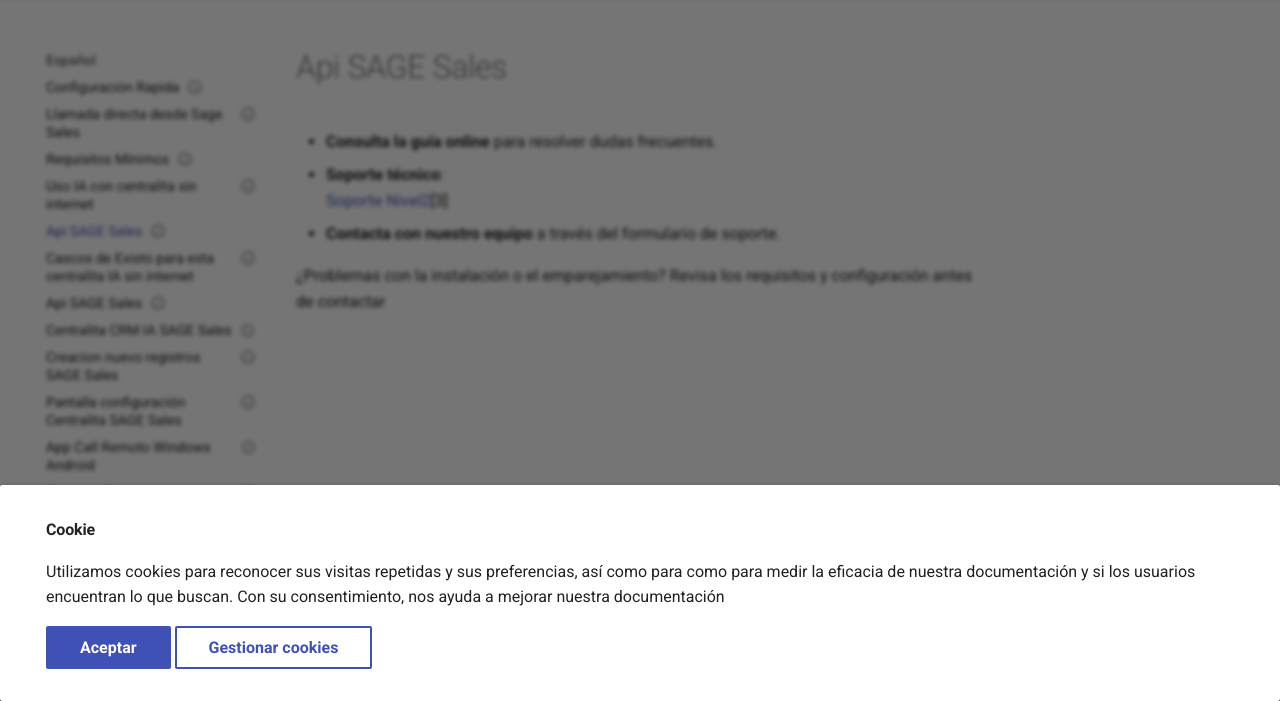
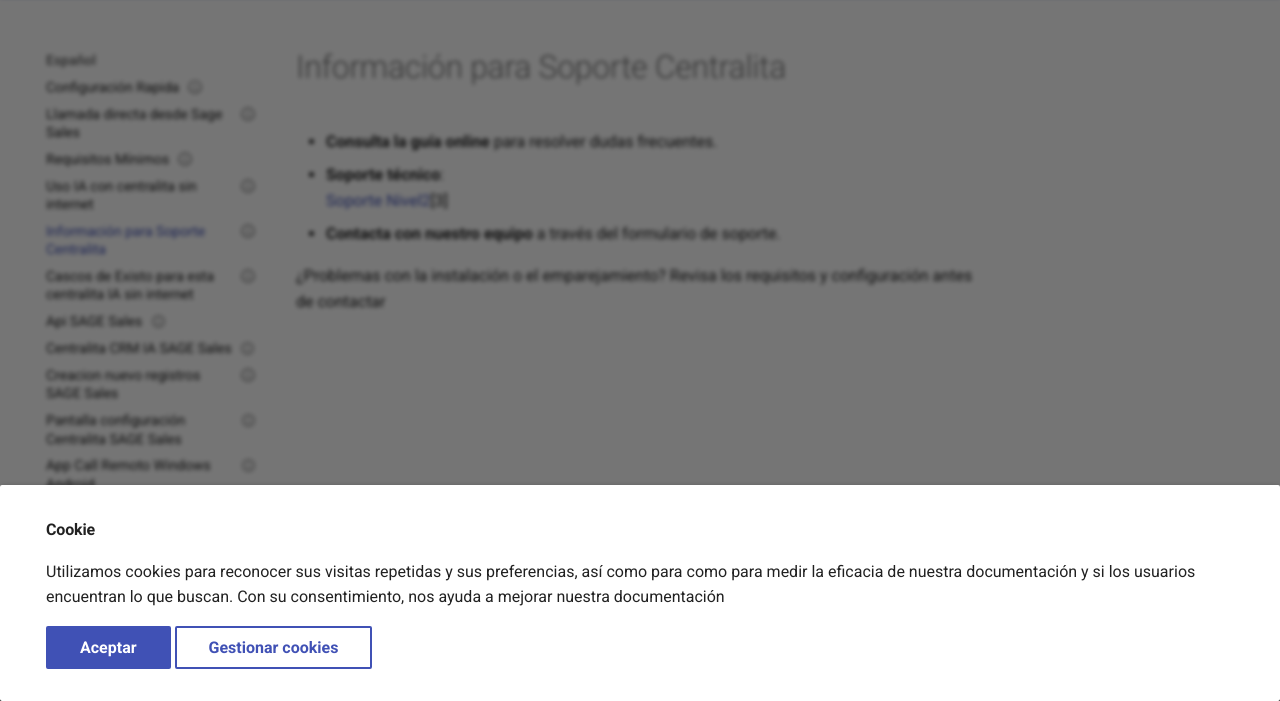
Before and after one commit to wertyMSD/CENTRALITA-IA-SAGE-SALES, a plain HTML site: page castellano/soporte/index.html in a window 1280 px wide. Shown: the part 99-800 px from the top of the page. Drawn offline with Linux system fonts and the light colour scheme; files whose address does not match are found by name.

Commit message:
Deployed fbb841b with MkDocs version: 1.6.1

```diff
--- a/castellano/soporte/index.html
+++ b/castellano/soporte/index.html
@@ -24,7 +24,7 @@
 
 
 
-        <title>Api SAGE Sales - Centralita IA SAGE Sales Forcemanager</title>
+        <title>Información para Soporte Centralita - Centralita IA SAGE Sales Forcemanager</title>
 
 
 
@@ -105,7 +105,7 @@
         <div class="md-header__topic" data-md-component="header-topic">
           <span class="md-ellipsis">
 
-              Api SAGE Sales
+              Información para Soporte Centralita
 
           </span>
         </div>
@@ -652,7 +652,7 @@
 
 
   <span class="md-ellipsis">
-    Api SAGE Sales
+    Información para Soporte Centralita
 
   </span>
 
@@ -920,7 +920,7 @@
 
 
 
-  <h1>Api SAGE Sales</h1>
+  <h1>Información para Soporte Centralita</h1>
 
 <ul>
 <li><strong>Consulta la guía online</strong> para resolver dudas frecuentes.</li>
```
Also changed, not shown: 404.html (+1 -1 lines), castellano/api-sage-sales/index.html (+1 -1 lines), castellano/app-call-remoto/index.html (+1 -1 lines), castellano/casos-uso/index.html (+3 -3 lines), castellano/centralita-crm-ia-sage-sales/index.html (+1 -1 lines), castellano/creacion-nuevo-registros-sage-sales/index.html (+1 -1 lines), castellano/faq-pregunta-frecuentes/index.html (+1 -1 lines), castellano/inicio-rapido-centralita-sage-sales/index.html (+1 -1 lines), castellano/link-descarga-software-centralita-sage-sales/index.html (+1 -1 lines), castellano/llamadas-directas/index.html (+1 -1 lines), castellano/pantalla-configuracion-centralita-sage-sales/index.html (+1 -1 lines), castellano/requisitos-minimos/index.html (+1 -1 lines), castellano/uso-ia/index.html (+3 -3 lines), index.html (+1 -1 lines), 1 more files.
